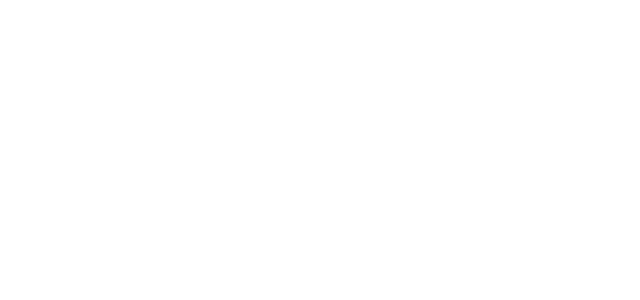
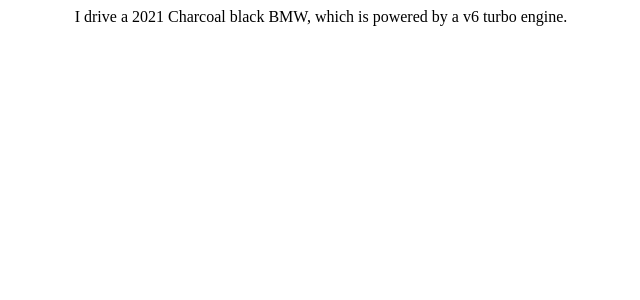
Before and after one commit to realMoyosore/react-app, a React (Create React App) app: page / in a window 1280 px wide. Shown: the top 300 px of the page, without its empty margins (319-959 px from the left). Built offline with nearby package versions, Linux system fonts and the light colour scheme.

Commit message:
updated properties

```diff
--- a/src/App.js
+++ b/src/App.js
@@ -1,137 +1,154 @@
 import React from "react";
-// import { useState } from "react";
-// // import Greeting from "./components/greetings";
-// // import UserProfileCard from "./components/userProfileCard";
-// // import ListEx from "./components/list";
+// // import { useState } from "react";
+// // // import Greeting from "./components/greetings";
+// // // import UserProfileCard from "./components/userProfileCard";
+// // // import ListEx from "./components/list";
 
-// // const cars = ["BMW", "BENZ", "AUDI", "TOYOTA", "TESLA"];
-// // const carList = cars.map((item) => {
-// //   return <li key={item}>{item}</li>;
-// // });
+// // // const cars = ["BMW", "BENZ", "AUDI", "TOYOTA", "TESLA"];
+// // // const carList = cars.map((item) => {
+// // //   return <li key={item}>{item}</li>;
+// // // });
 
-// // const userProfile = [
-// //   {
-// //     name: "John Doe",
-// //     age: 30,
-// //     location: "New York",
-// //   },
-// //   {
-// //     name: "John Doe",
-// //     age: 30,
-// //     location: "New York",
-// //   },
-// //   {
-// //     name: "John Doe",
-// //     age: 30,
-// //     location: "New York",
-// //   },
-// // ];
-// // const listOfUsers = userProfile.map((user) => {
+// // // const userProfile = [
+// // //   {
+// // //     name: "John Doe",
+// // //     age: 30,
+// // //     location: "New York",
+// // //   },
+// // //   {
+// // //     name: "John Doe",
+// // //     age: 30,
+// // //     location: "New York",
+// // //   },
+// // //   {
+// // //     name: "John Doe",
+// // //     age: 30,
+// // //     location: "New York",
+// // //   },
+// // // ];
+// // // const listOfUsers = userProfile.map((user) => {
+// // //   return (
+// // //     <div>
+// // //       <h2>{user.name}</h2>
+// // //       <p>{user.age}</p>
+// // //       <p>{user.location}</p>
+// // //     </div>
+// // //   );
+// // // });
+
+// // // const handleClick = (event) => {
+// // //   console.log("Button Clicked")
+// // // }
+
+// // const App = () => {
+// //   //arrow function component
+
+// //   //state...
+// //   const [counter, setCounter] = useState(0);
+
+// //   //Handle increment...
+// //   const handleIncrement = (event) => {
+// //     event.preventDefault();
+// //     setCounter((prev) => prev + 1);
+// //   };
+
+// //   //Handle decrement...
+// //   const handelDecrement = (event) => {
+// //     event.preventDefault();
+// //     setCounter((prev) => prev - 1);
+// //   };
+
+// //   //Render...
 // //   return (
-// //     <div>
-// //       <h2>{user.name}</h2>
-// //       <p>{user.age}</p>
-// //       <p>{user.location}</p>
-// //     </div>
+// //     <section className="main-page">
+// //       {/* <Greeting />
+// //       <UserProfileCard />
+// //       <ol>
+// //         <ListEx />
+// //       </ol>
+// //       <ol>
+// //         {carList}
+// //       </ol>
+// //       <div>
+// //         {listOfUsers}
+// //       </div> */}
+
+// //       {/* <button
+// //         onClick={(Event) => {
+// //           console.log("Hello, you clicked me!");
+// //         }}>
+// //         Click Me
+// //       </button> */}
+
+// //       {/* <button onClick={handleClick}>Click Me</button> */}
+// //       <div className="counter-label">{counter}</div>
+// //       <button className="action-btn" onClick={handleIncrement}>
+// //         Increment
+// //       </button>
+// //       <button className="action-btn" onClick={handelDecrement}>
+// //         Decrement
+// //       </button>
+// //     </section>
 // //   );
-// // });
-
-// // const handleClick = (event) => {
-// //   console.log("Button Clicked")
-// // }
+// // };
 
 // const App = () => {
-//   //arrow function component
+//   //Handle Change...
+//   // const handleChange = (event) => {
+//   //   event.preventDefault();
+//   //   console.log("Value :", event.target.value);
+//   // };
 
-//   //state...
-//   const [counter, setCounter] = useState(0);
+//   // return (
+//   //   <section className="form-container">
+//   //     <form onSubmit={(event) => {
+//   //       event.preventDefault();
+//   //       const { name, email, tel } = event.target.elements;
+//   //       alert(`Hello ${name.value}! Your email is: ${email.value} and your phone number is: ${tel.value}.`);
+//   //     }}>
+//   //       <input type="text" placeholder="Enter your name"  name="name"/>
+//   //       <input type="text" placeholder="Enter your email" name="email" />
+//   //       <input type="tel" placeholder="Enter your phone" name="tel" />
+//   //       <button type="submit">Submit</button>
+//   //     </form>
+//   //   </section>
+//   // );
 
-//   //Handle increment...
-//   const handleIncrement = (event) => {
-//     event.preventDefault();
-//     setCounter((prev) => prev + 1);
-//   };
+// //   const { state, setState } = useState("Hello, World!");
 
-//   //Handle decrement...
-//   const handelDecrement = (event) => {
-//     event.preventDefault();
-//     setCounter((prev) => prev - 1);
-//   };
+// //   const handleMouseOver = (event) => {
+// //     setState("You hovered over the title!");
+// //     setTimeout(() => {
+// //       setState("Hello, World!");
+// //     }, 1000);
+// //   };
 
-//   //Render...
-//   return (
-//     <section className="main-page">
-//       {/* <Greeting />
-//       <UserProfileCard />
-//       <ol>
-//         <ListEx />
-//       </ol>
-//       <ol>
-//         {carList}
-//       </ol>
-//       <div>
-//         {listOfUsers}
-//       </div> */}
-
-//       {/* <button
-//         onClick={(Event) => {
-//           console.log("Hello, you clicked me!");
-//         }}>
-//         Click Me
-//       </button> */}
-
-//       {/* <button onClick={handleClick}>Click Me</button> */}
-//       <div className="counter-label">{counter}</div>
-//       <button className="action-btn" onClick={handleIncrement}>
-//         Increment
-//       </button>
-//       <button className="action-btn" onClick={handelDecrement}>
-//         Decrement
-//       </button>
-//     </section>
-//   );
+// //   return (
+// //     <section className="main-page">
+// //       <h1 onMouseOver={handleMouseOver} className="title">
+// //         {state}
+// //         Welcome to My React App
+// //       </h1>
+// //     </section>
+// //   );
 // };
 
+// export default App;
+// // // This is a functional component that returns a simple JSX structure
+
+
+const Car = ({brand, color, model, engine}) => {
+  return <div className="car">{
+    `I drive a ${model} ${color} ${brand}, which is powered by a ${engine} engine.`
+  }</div>
+}
+
 const App = () => {
-  //Handle Change...
-  // const handleChange = (event) => {
-  //   event.preventDefault();
-  //   console.log("Value :", event.target.value);
-  // };
-
-  // return (
-  //   <section className="form-container">
-  //     <form onSubmit={(event) => {
-  //       event.preventDefault();
-  //       const { name, email, tel } = event.target.elements;
-  //       alert(`Hello ${name.value}! Your email is: ${email.value} and your phone number is: ${tel.value}.`);
-  //     }}>
-  //       <input type="text" placeholder="Enter your name"  name="name"/>
-  //       <input type="text" placeholder="Enter your email" name="email" />
-  //       <input type="tel" placeholder="Enter your phone" name="tel" />
-  //       <button type="submit">Submit</button>
-  //     </form>
-  //   </section>
-  // );
-
-//   const { state, setState } = useState("Hello, World!");
-
-//   const handleMouseOver = (event) => {
-//     setState("You hovered over the title!");
-//     setTimeout(() => {
-//       setState("Hello, World!");
-//     }, 1000);
-//   };
-
-//   return (
-//     <section className="main-page">
-//       <h1 onMouseOver={handleMouseOver} className="title">
-//         {state}
-//         Welcome to My React App
-//       </h1>
-//     </section>
-//   );
-};
+  return (
+    <section className="main-page">
+    <Car brand="BMW" color="Charcoal black" model="2021" engine="v6 turbo"/>
+    </section>
+  )
+}
 
 export default App;
-// // This is a functional component that returns a simple JSX structure
```
